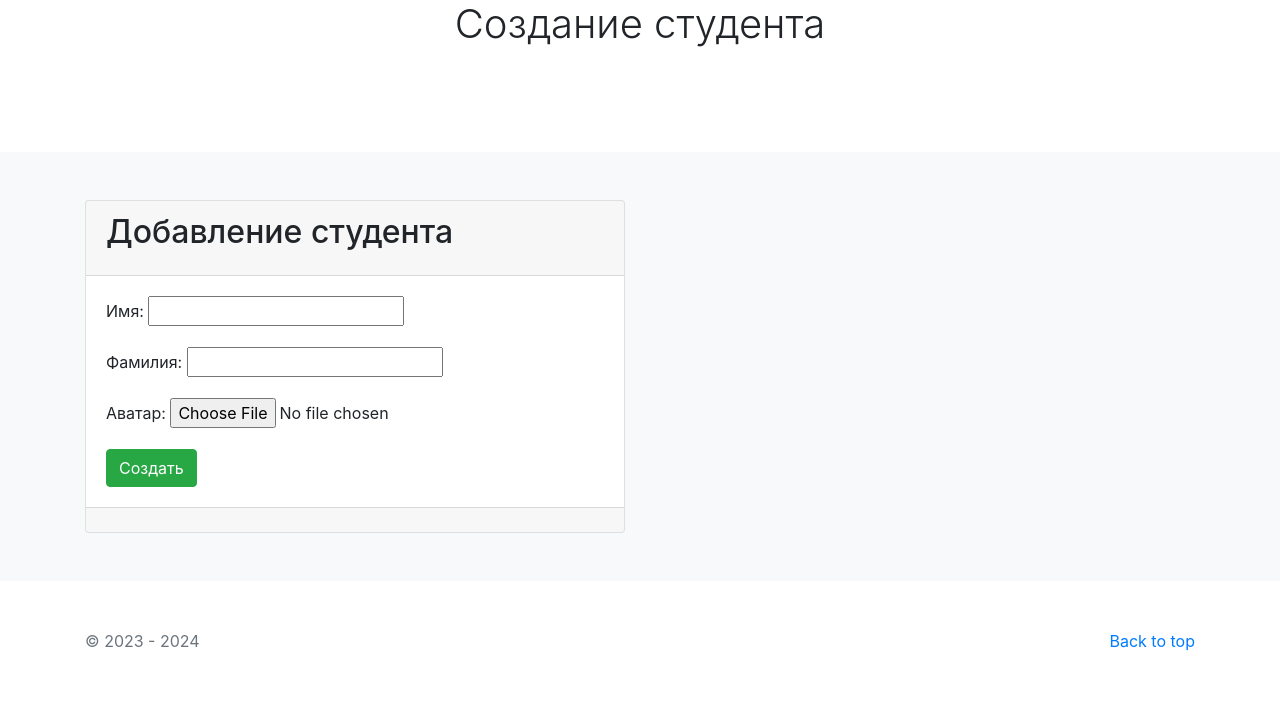
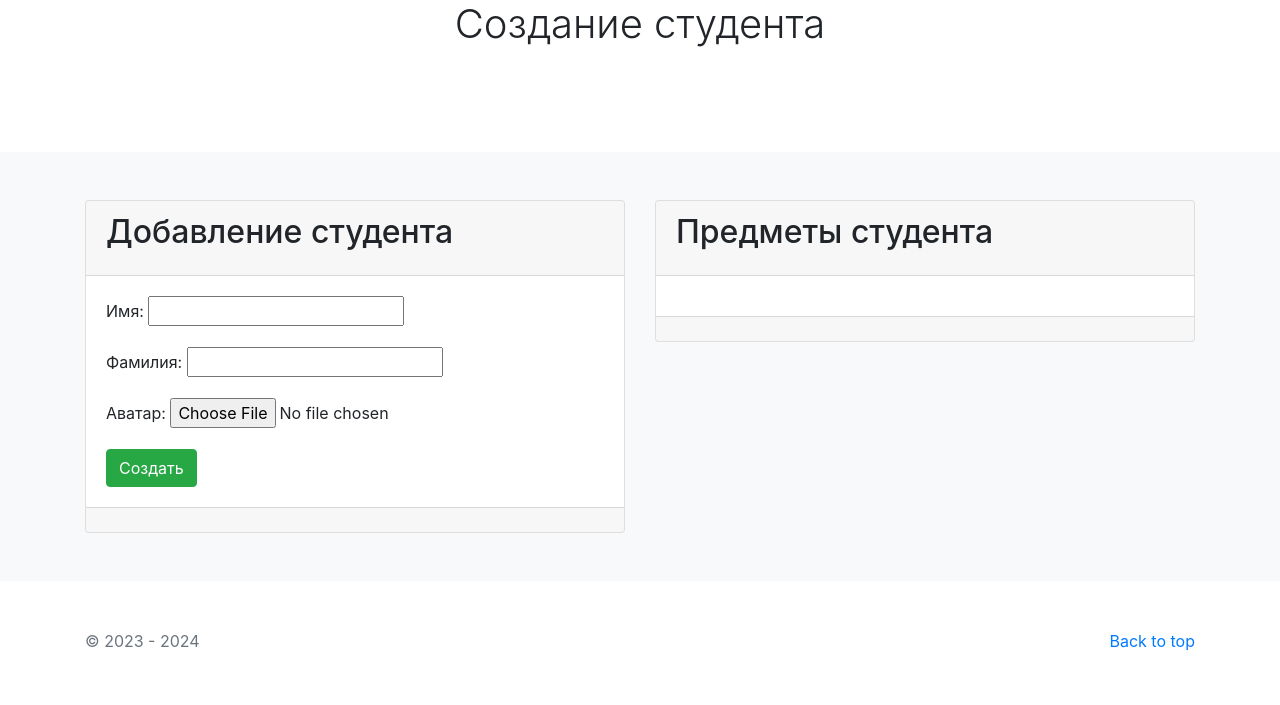
Before and after one commit to mariyaparus/return-to-module-7, a Django app: page /create/ in a window 1280 px wide. Shown: the part 152-857 px from the top of the page. Run offline with Django 5.2, Linux system fonts and the light colour scheme; some libraries are stand-ins or nearby versions.

Commit message:
update main templatest student_form.html

```diff
--- a/main/templates/main/student_form.html
+++ b/main/templates/main/student_form.html
@@ -30,6 +30,25 @@
                 <div class="card-footer"></div>
             </div>
         </div>
+        <div class="col-6">
+            <div class="card">
+                <div class="card-header">
+                    <h2 class="card-title">
+                        Предметы студента
+                    </h2>
+                </div>
+                <div class="card-body">
+                    {{ formset.management_form }}
+                    {% for form in formset.forms %}
+                    {{ form.as_p }}
+                    {% if not forloop.last %}
+                    <hr>
+                    {% endif %}
+                    {% endfor %}
+                </div>
+                <div class="card-footer"></div>
+            </div>
+        </div>
     </form>
 </div>
 {% endblock %}
```
